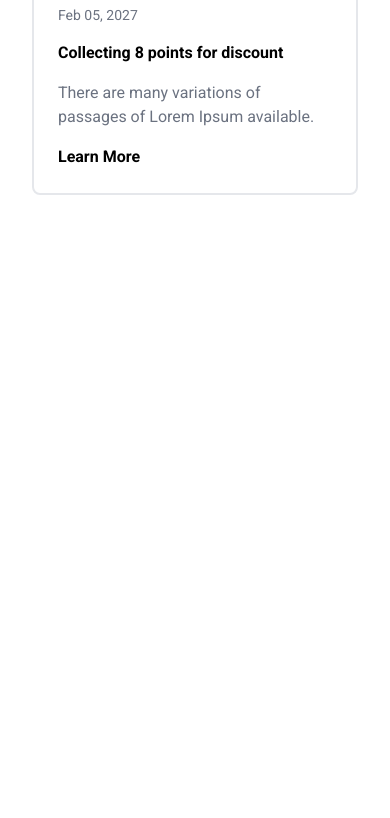
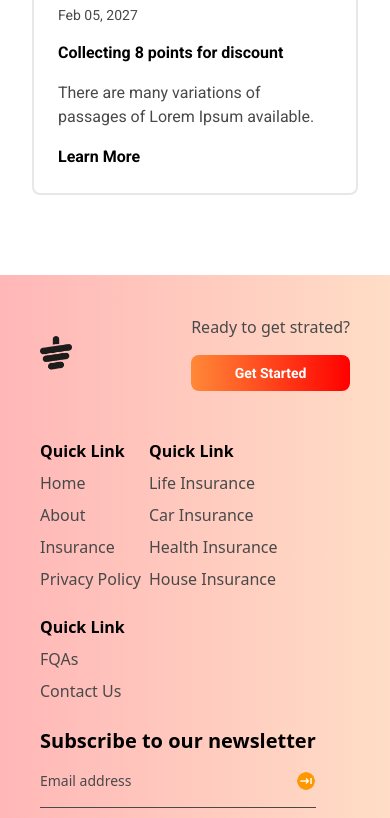
Before and after one commit to MostafizurRahman199/tea_house, a website: page index.html in a window 390 px wide. Shown: the part 5289-6107 px from the top of the page. Before the commit the page ends 5564 px from the top, so only its background shows below. Drawn offline with nearby package versions, Linux system fonts and the light colour scheme.

Commit message:
footer section done with responsive

```diff
--- a/index.html
+++ b/index.html
@@ -229,9 +229,9 @@ justify-center items-center  py-12">
         <img class="w-full" src="./images/news-1.png" alt="">
       </div>
       <div class="card_content flex flex-col gap-4 p-2">
-        <p class="text-gray-500 text-sm">Feb 05, 2027</p>
+        <p class="text-[#494949] text-sm">Feb 05, 2027</p>
         <h4 class="text-base font-semibold font_1 text-black">Collecting 8 points for discount</h4>
-        <p class="text-gray-500 text-base font_1">There are many variations of passages of Lorem Ipsum available.</p>
+        <p class="text-[#494949] text-base font_1">There are many variations of passages of Lorem Ipsum available.</p>
         <p class="text-base font-bold font_1">Learn More</p>
 
       </div>
@@ -241,9 +241,9 @@ justify-center items-center  py-12">
         <img class="w-full" src="./images/news-2.png" alt="">
       </div>
       <div class="card_content flex flex-col gap-4 p-2">
-        <p class="text-gray-500 text-sm">Feb 05, 2027</p>
+        <p class="text-[#494949] text-sm">Feb 05, 2027</p>
         <h4 class="text-base font-semibold font_1 text-black">Collecting 8 points for discount</h4>
-        <p class="text-gray-500 text-base font_1">There are many variations of passages of Lorem Ipsum available.</p>
+        <p class="text-[#494949] text-base font_1">There are many variations of passages of Lorem Ipsum available.</p>
         <p class="text-base font-bold font_1">Learn More</p>
 
       </div>
@@ -253,9 +253,9 @@ justify-center items-center  py-12">
         <img class="w-full" src="./images/news-3.png" alt="">
       </div>
       <div class="card_content flex flex-col gap-4 p-2">
-        <p class="text-gray-500 text-sm">Feb 05, 2027</p>
+        <p class="text-[#494949] text-sm">Feb 05, 2027</p>
         <h4 class="text-base font-semibold font_1 text-black">Collecting 8 points for discount</h4>
-        <p class="text-gray-500 text-base font_1">There are many variations of passages of Lorem Ipsum available.</p>
+        <p class="text-[#494949] text-base font_1">There are many variations of passages of Lorem Ipsum available.</p>
         <p class="text-base font-bold font_1">Learn More</p>
 
       </div>
@@ -268,5 +268,68 @@ justify-center items-center  py-12">
 </section>
 
 </main>
+<footer class="bg-gradient-to-r from-[#ff000048] to-[#ff883849] flex flex-col gap-12 p-10">
+
+  <div class="footer_first  flex justify-between items-center sm:px-24 ">
+
+    <div class="footer_image w-8 sm:w-8 md:w-12 ">
+      <img class="" src="./images/cup.png" alt="">
+    </div>
+
+    <div class="footer_text flex flex-col gap-4 !p-0 sm:flex sm:justify-between sm:items-center sm:gap-8">
+      <p class="text-[#494949]  whitespace-nowrap">Ready to get strated?</p>
+      <button class="rounded-lg flex whitespace-nowrap justify-center items-center gap-1 text-sm md:text-base text-white font_1 font-bold px-2 py-2 md:px-4 md:py-3  bg-gradient-to-r from-[#FF8938] to-[#FF0000]">Get Started</button>
+    </div>
+
+  </div>
+
+
+  <div class="footer_middle flex flex-wrap gap-2  space-y-4 sm:flex sm:justify-around sm:items-start">
+    <ul class="first flex flex-col gap-2">
+      <li class="font-bold ">Quick Link</li>
+      <li class="text-[#494949] text-base">Home</li>
+      <li class="text-[#494949] text-base">About</li>
+      <li class="text-[#494949] text-base">Insurance</li>
+      <li class="text-[#494949] text-base">Privacy Policy</li>
+
+    </ul>
+    <ul class="first flex flex-col items-start gap-2 !m-0">
+      <li class="font-bold ">Quick Link</li>
+      <li class="text-[#494949] text-base">Life Insurance</li>
+      <li class="text-[#494949] text-base">Car Insurance</li>
+      <li class="text-[#494949] text-base">Health Insurance</li>
+      <li class="text-[#494949] text-base">House Insurance</li>
+
+    </ul>
+    <ul class="first flex flex-col gap-2">
+      <li class="font-bold ">Quick Link</li>
+      <li class="text-[#494949] text-base">FQAs</li>
+      <li class="text-[#494949] text-base">Contact Us</li>
+
+
+    </ul>
+
+    <div class="flex flex-col gap-4">
+      <h2 class="text-xl font-bold">Subscribe to our newsletter</h2>
+
+     <div class="flex flex-col gap-4">
+      <div class="flex justify-between gap-2">
+        <p class="text-sm text-[#494949]">Email address</p>
+        <img class="w-5" src="./images/right-arrow.png" alt="">
+
+      </div>
+      <hr class="border-[#494949]">
+      <ul class="flex justify-start items-center gap-4">
+        <li><img class="w-6" src="./images/facebook.png" alt=""></li>
+        <li><img class="w-6" src="./images/instagram (1).png" alt=""></li>
+        <li><img class="w-6" src="./images/linkedin.png" alt=""></li>
+
+      </ul>
+     </div>
+    </div>
+  </div>
+
+
+</footer>
   </body>
 </html>
```
Also changed, not shown: images/facebook.png (added), images/instagram (1).png (added), images/linkedin.png (added), images/right-arrow.png (added).
